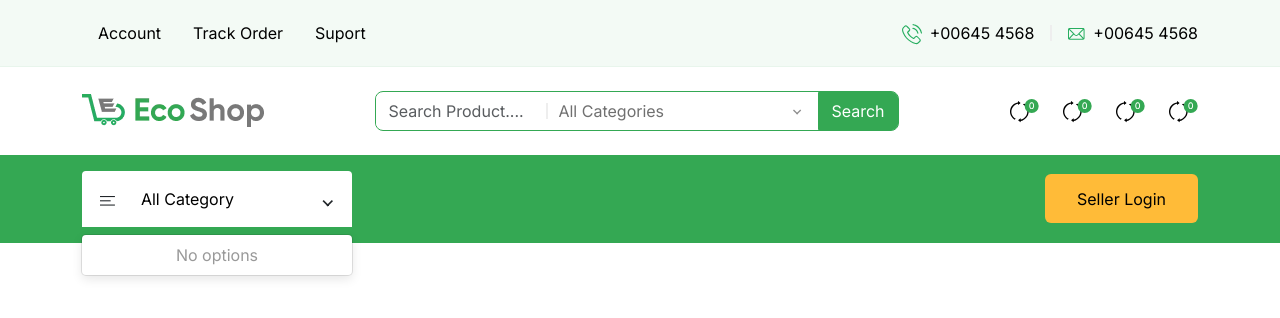
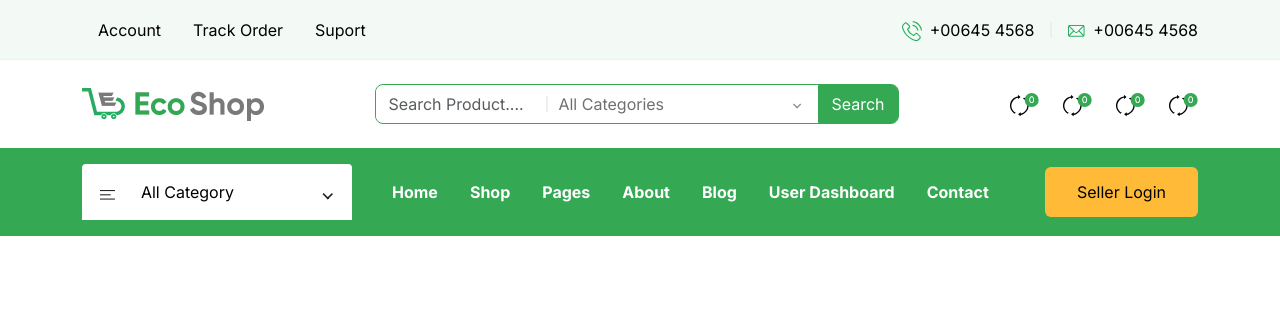
Before and after one commit to m-wilk/ecoshop2, a React (Create React App) app in the folder app/: page / in a window 1280 px wide. Shown: the top 318 px of the page. Built offline with nearby package versions, Linux system fonts and the light colour scheme; no server answers.

Commit message:
atoms ang props

```diff
--- a/app/package.json
+++ b/app/package.json
@@ -9,7 +9,8 @@
     "axios": "^1.7.2",
     "react": "^18.3.1",
     "react-dom": "^18.3.1",
-    "react-router": "^6.23.1",
+    "react-router": "^6.24.1",
+    "react-router-dom": "^6.24.1",
     "react-scripts": "5.0.1",
     "react-select": "^5.8.0",
     "sass": "^1.77.6",
--- a/app/src/App.scss
+++ b/app/src/App.scss
@@ -3,7 +3,4 @@
 // import zrodel Bootstrapa
 @import "./assets/scss/bootstrap.scss";
 // import wlasnych stylow
-@import"./assets/scss/custom/base/common";
-@import"./assets/scss/custom/base/typography";
-@import"./assets/scss/custom/base/icons";
-@import "./assets/scss/custom/ui/organism/header/header";
+@import"./assets/scss/custom/custom";
--- /dev/null
+++ b/app/src/assets/scss/custom/custom.scss
@@ -0,0 +1,4 @@
+@import"./base/common";
+@import"./base/typography";
+@import"./base/icons";
+@import "./ui/organism/header/header";
--- a/app/src/assets/scss/custom/ui/organism/header/header.scss
+++ b/app/src/assets/scss/custom/ui/organism/header/header.scss
@@ -1,17 +1,13 @@
 .es-header-top-section {
   background: $es-green-100;
   border-bottom: 1px solid $es-green-100;
-  padding: 0.8rem 0;
+  padding: 0.6rem 0;
 }
 
 .es-divider {
   height: 16px;
   width: 2px;
   background: $es-gray-200;
-}
-
-.es-header-search-input {
-  width: 170px;
 }
 
 .es-header-search-select {
@@ -69,6 +65,10 @@
 }
 
 .es-hover-green:hover {
-background: $es-accent-color;
-color: white;
+  background: $es-accent-color;
+  color: white;
 }
+
+.es-search-input {
+  width: 170px;
+}
--- /dev/null
+++ b/app/src/ui/atoms/Image.js
@@ -0,0 +1,9 @@
+
+
+const Image = (props) => {
+    return(
+        <img src={props.src} alt={props.alt}/>
+    );
+}
+
+export default Image;
--- /dev/null
+++ b/app/src/ui/atoms/input/Input.js
@@ -0,0 +1,11 @@
+const Input = (props) => {
+  return (
+    <input
+      type="text"
+      className={`form-control border-0 input-reset ${props.className}`}
+      placeholder={props.placeholder}
+    />
+  );
+};
+
+export default Input;
--- a/app/src/ui/organism/header/HeaderBottomSectionWtyczka.js
+++ b/app/src/ui/organism/header/HeaderBottomSectionWtyczka.js
@@ -1,9 +1,6 @@
 import { useEffect, useState } from "react";
 import axios from "axios";
 import Select, { components } from "react-select";
-import { ReactComponent as ArrowDownIcon } from "../../../assets/img/arrow-down.svg";
-import { ReactComponent as ToogleMenuIcon } from "../../../assets/img/toogle-menu.svg";
-import { ReactComponent as ArrowRightIcon } from "../../../assets/img/arrow-right.svg";
 
 const HeaderBottomSectionWtyczka = () => {
   //pobieranie danych z serwera
@@ -31,30 +28,28 @@ const HeaderBottomSectionWtyczka = () => {
             <div className="d-flex align-items-center justify-content-center gap-4">
               <div className="d-flex align-items-center justify-content-between bg-white rounded-top  position-relative ">
                 <Select
-                  defaultMenuIsOpen={true}
+                  // defaultMenuIsOpen={false}
                   value={selectedCategory}
                   onChange={(value) => {
-                    console.log(value);
                     setSelectedCategory(value);
                   }}
                   placeholder="All Category"
                   options={categoriesOptions}
                   styles={{
-                    placeholder: (baseStyles, state) => ({
+                    placeholder: (baseStyles) => ({
                       ...baseStyles,
                       color: "black",
                     }),
-                    control: (baseStyles, state) => ({
+                    control: (baseStyles) => ({
                       ...baseStyles,
                       border: "none",
                       width: "270px",
                       boxShadow: "none",
                       padding: "10px",
                     }),
-                    option: (baseStyles, state) => ({
+                    option: (baseStyles) => ({
                       ...baseStyles,
                       padding: "10px",
-                      // borderBottom: "1px solid grey",
                       background: "white",
                       "&:hover": {
                         background: "green",
@@ -64,9 +59,14 @@ const HeaderBottomSectionWtyczka = () => {
                         borderBottom: "1px solid black",
                       },
                     }),
-                    menuList: (baseStyles, state) => ({
+                    menuList: (baseStyles) => ({
                       ...baseStyles,
                       padding: "0",
+                      boxShadow: "none",
+                    }),
+                    menu: (baseStyles) => ({
+                      ...baseStyles,
+                      boxShadow: " 1px 0px 12px -5px rgba(184, 184, 191, 1)",
                     }),
                   }}
                   components={{
@@ -75,20 +75,20 @@ const HeaderBottomSectionWtyczka = () => {
                       <span className="icon-arrow-down me-2"></span>
                     ),
                     Control: (props) => {
+                      console.log(props);
                       return (
                         <components.Control {...props}>
-                          <span className="icon-toogle-menu ms-2 me-3"></span>{" "}
+                          <span className="icon-toogle-menu ms-2 me-3"></span>
                           {props.children}
                         </components.Control>
                       );
                     },
                     Option: (props) => {
-                      console.log(props);
                       return (
                         <components.Option {...props}>
                           <div className="nav-item d-flex align-items-center justify-content-between">
                             <div className="d-flex align-items-center">
-                              <span class="icon-anchor ms-2 me-3"></span>
+                              <span className="icon-anchor ms-2 me-3"></span>
                               <a href="#" className="nav-link">
                                 {props.label}
                               </a>
@@ -101,10 +101,45 @@ const HeaderBottomSectionWtyczka = () => {
                   }}
                 />
               </div>
+              <ul className="nav">
+                <li className="nav-item">
+                  <a href="#" className="nav-link text-white fw-bold">
+                    Home
+                  </a>
+                </li>
+                <li className="nav-item">
+                  <a href="#" className="nav-link text-white fw-bold">
+                    Shop
+                  </a>
+                </li>
+                <li className="nav-item">
+                  <a href="#" className="nav-link text-white fw-bold">
+                    Pages
+                  </a>
+                </li>
+                <li className="nav-item">
+                  <a href="#" className="nav-link text-white fw-bold">
+                    About
+                  </a>
+                </li>
+                <li className="nav-item">
+                  <a href="#" className="nav-link text-white fw-bold">
+                    Blog
+                  </a>
+                </li>
+                <li className="nav-item">
+                  <a href="#" className="nav-link text-white fw-bold">
+                    User Dashboard
+                  </a>
+                </li>
+                <li className="nav-item">
+                  <a href="#" className="nav-link text-white fw-bold">
+                    Contact
+                  </a>
+                </li>
+              </ul>
             </div>
-            <a className="text-decoration-none rounded es-shop-btn">
-              Seller Login
-            </a>
+            <a href="#" className="text-decoration-none rounded es-shop-btn" >Seller Login</a>
           </div>
         </div>
       </div>
--- a/app/src/ui/organism/header/HeaderCenterSectionWtyczka.js
+++ b/app/src/ui/organism/header/HeaderCenterSectionWtyczka.js
@@ -4,6 +4,8 @@ import { ReactComponent as CartIconCompare } from "../../../assets/img/compaire.
 import { ReactComponent as ArrowDownIcon } from "../../../assets/img/arrow-down.svg";
 import { useState, useEffect } from "react";
 import axios from "axios";
+import Input from "../../atoms/input/Input";
+import Image from "../../atoms/Image";
 
 const HeaderCenterSectionWtyczka = () => {
   //pobieranie danych z serwera
@@ -28,18 +30,11 @@ const HeaderCenterSectionWtyczka = () => {
   return (
     <div className="d-flex container justify-content-between align-items-center pt-4 pb-4">
       <a href="#">
-        <img src={Logo} />
+        <Image src={Logo} alt="Logo"/>
       </a>
-
       <form className="d-flex border border-primary align-items-center rounded-3">
-        <input
-          type="text"
-          className="form-control border-0 input-reset es-header-search-input"
-          placeholder="Search Product...."
-        />
-
+        <Input className="es-search-input" placeholder="Search Product...."/>
         <div className="es-divider"></div>
-
         <Select
           value={selectedCategory}
           onChange={(value) => {setSelectedCategory(value)}}
--- a/app/src/ui/organism/header/HeaderTopSection.js
+++ b/app/src/ui/organism/header/HeaderTopSection.js
@@ -24,12 +24,12 @@ const HeaderTopSection = () => {
             </li>
           </ul>
           <div className="d-flex align-items-center gap-2">
-            <a className="nav-link text-decoration-none text-black me-2" href="#">
+            <a className="nav-link text-decoration-none text-black me-2" href="tel:123-456-7890">
               <Phone className="me-2" />
               +00645 4568
             </a>
             <div className="es-divider"></div>
-            <a className="nav-link text-decoration-none text-black ms-2" href="#">
+            <a className="nav-link text-decoration-none text-black ms-2" href="mailto:webmaster@example.com">
               <Email className="me-2" />
               +00645 4568
             </a>
```
Also changed, not shown: 1 other file (tests, documents, lock files or other folders).
